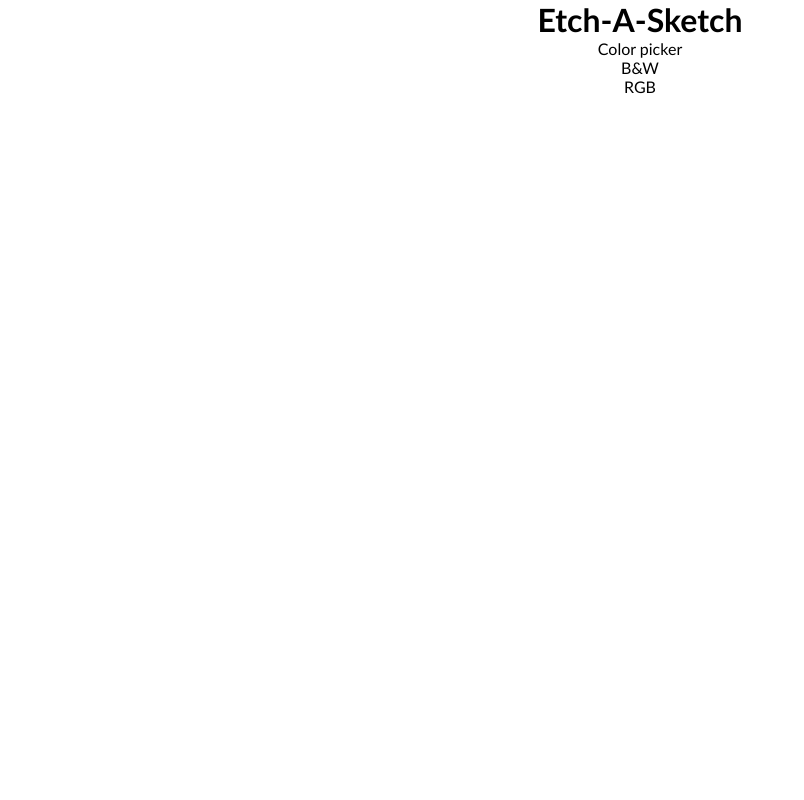
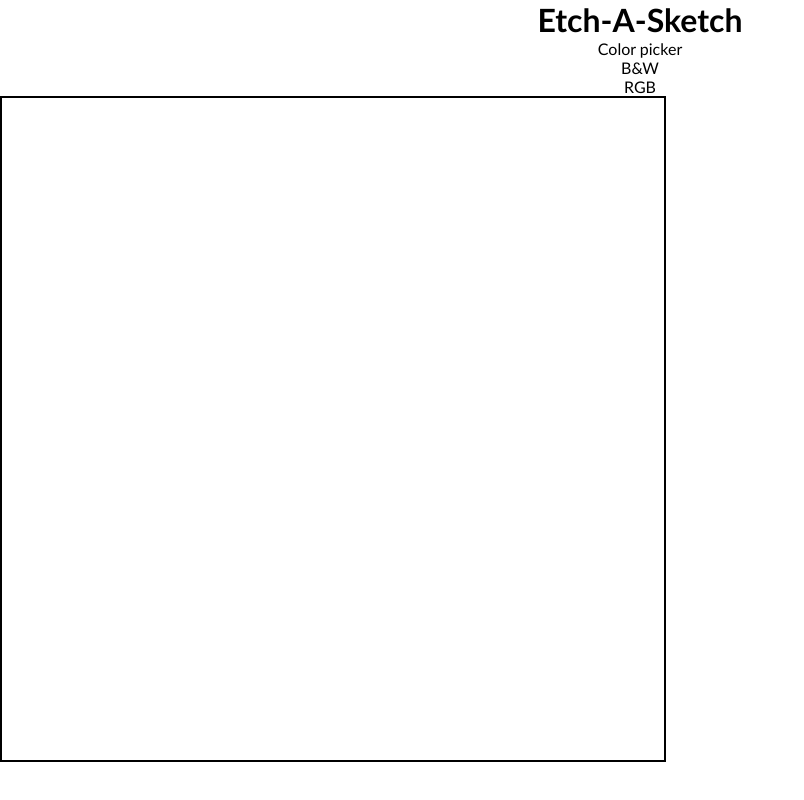
Before and after one commit to ExtF8/EtchSketch, a plain HTML site: page index.html in a window 1280 px wide. Shown: the whole page, without its empty margins (0-804 px from the left). Drawn offline with Linux system fonts and the light colour scheme.

Commit message:
Updated grid id name
Added grid cell rules

```diff
--- a/style.css
+++ b/style.css
@@ -15,10 +15,17 @@ html {
 body {
     font-family: 'Gill Sans', 'Gill Sans MT', Calibri, 'Trebuchet MS', sans-serif;
     text-align: center;
+    margin-bottom: 100px;
 }
 
-#grid-wrapper {
-    max-width: 660px;
-    height: 660px;
+#grid-container {
+    display: grid;
+    max-width: 666px;
+    height: 666px;
     border: 2px solid black;
 }
+
+.grid-cell {
+    user-select: none;
+    /* border: 1px solid red; */
+}
```
